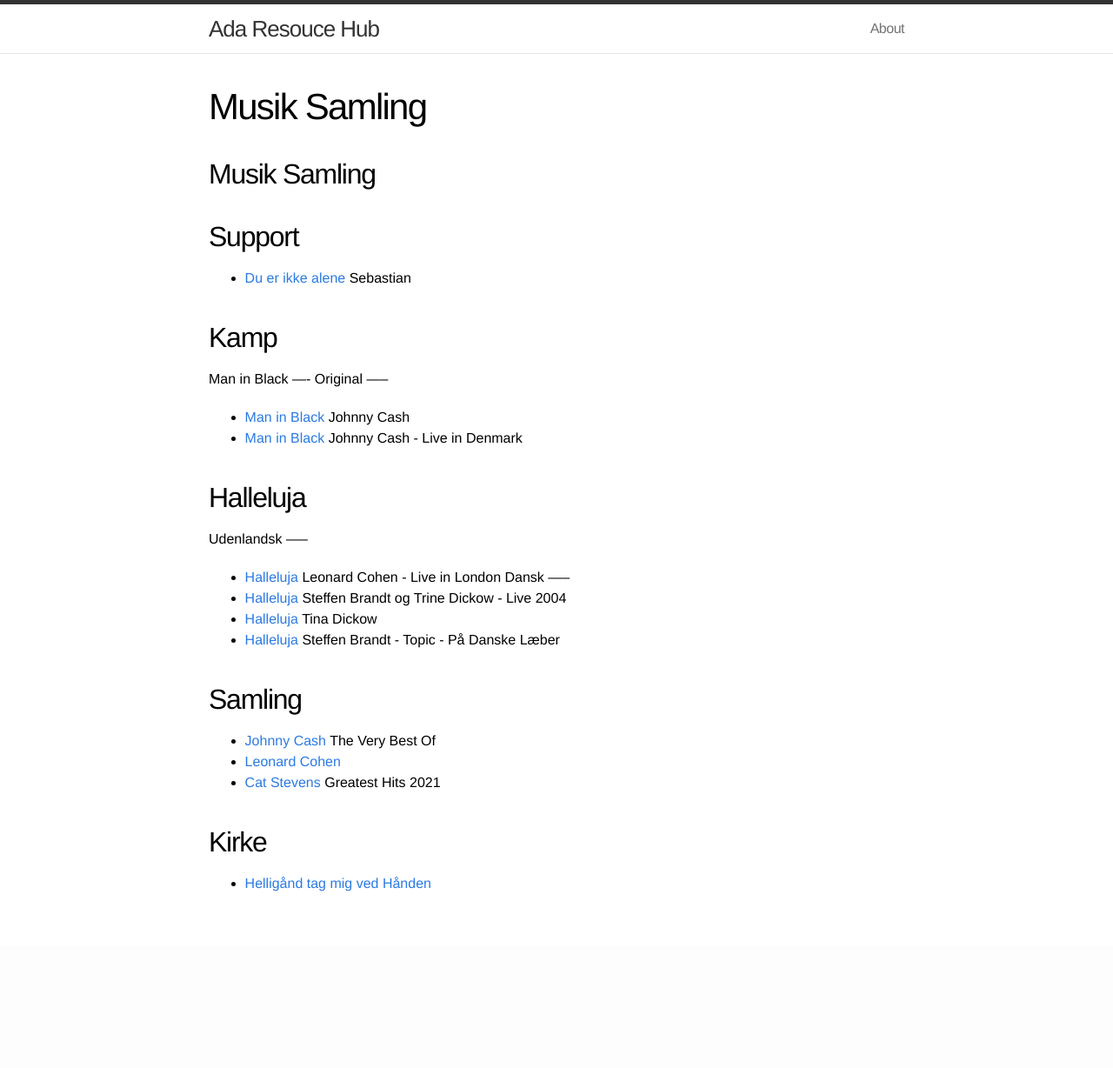
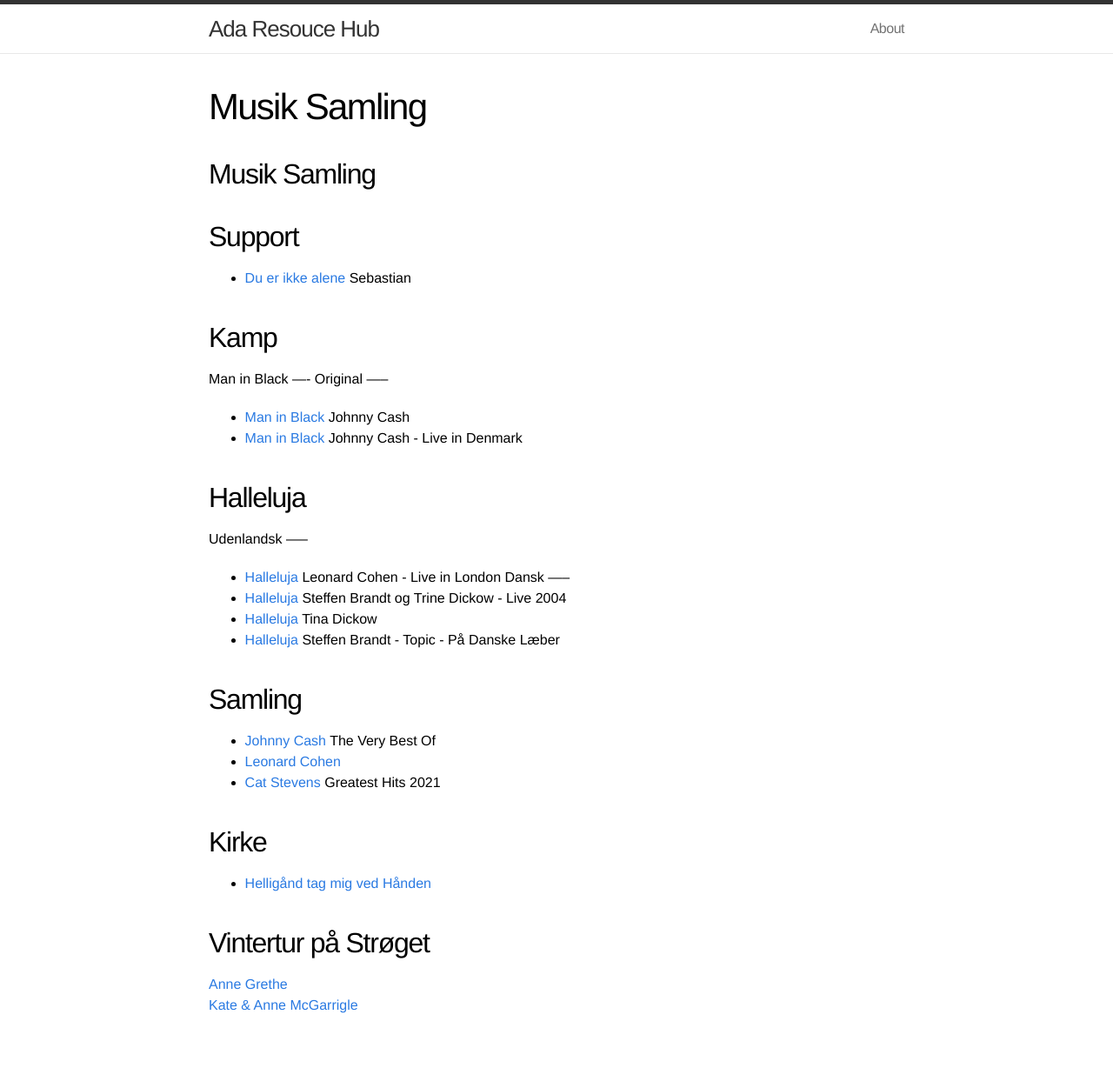
Before and after one commit to quornings/quornings.github.io, a Jekyll site: the page built from musik/index.md, in a window 1280 px wide. Shown: the whole page at 87% size. Built offline with Jekyll 4.4.1, drawn with Linux system fonts in a browser that asks for light colours; our own code applies the rules of GitHub Pages for plain Markdown files; before the commit the page ends 1088 px from its top, so only the background shows below that.

Commit message:
Anne Grethe

```diff
--- a/musik/index.md
+++ b/musik/index.md
@@ -34,3 +34,8 @@ Samling
 Kirke
 ---
 - [Helligånd tag mig ved Hånden](https://www.youtube.com/watch?v=G29AG7nq0uI)
+
+Vintertur på Strøget
+--
+[Anne Grethe](https://www.youtube.com/watch?v=JqGO09TxsCI)
+[Kate & Anne McGarrigle](https://www.youtube.com/watch?v=IyjG0Tk3HFQ)
```
